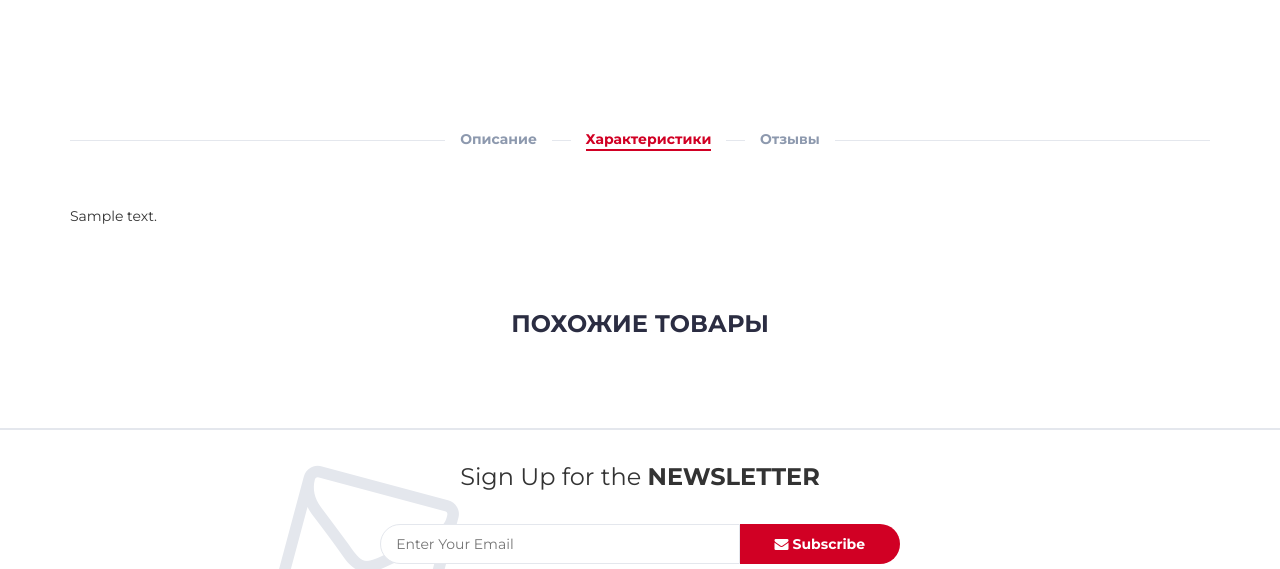
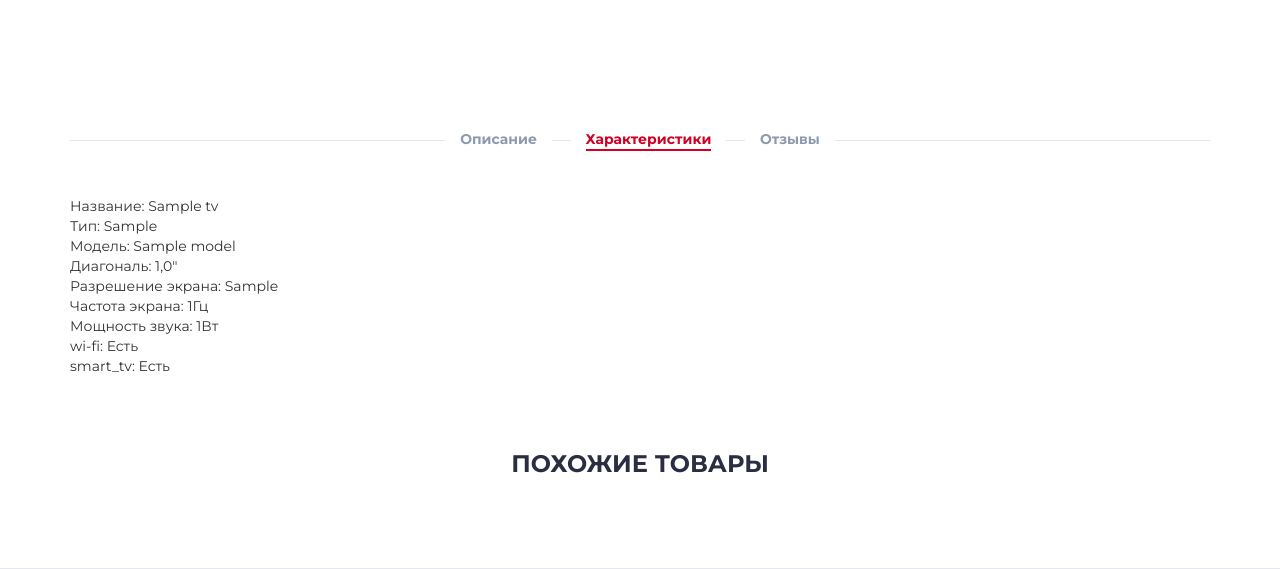
Before and after one commit to fleeper2133/tv_shop, a Django app: page /tv/1 in a window 1280 px wide, after a click on "Характеристики". Shown: the part 519-1088 px from the top of the page. Run offline with Django 4.2, Linux system fonts and the light colour scheme; tables that the repository leaves empty hold one stand-in row (values such as "Sample post"); grey boxes marked "Sample" are stand-in pictures; some libraries are stand-ins or nearby versions.

Commit message:
add Specifications

```diff
--- a/tvshop/items/templates/items/detail.html
+++ b/tvshop/items/templates/items/detail.html
@@ -111,7 +111,26 @@
 								<div id="tab2" class="tab-pane fade in">
 									<div class="row">
 										<div class="col-md-12">
-											<p>{{ item.content|linebreaks }}</p>
+											<ul>
+												<li>Название: {{ item.title }}</li>
+												<li>Тип: {{ item.type_tv }}</li>
+												<li>Модель: {{ item.model }}</li>
+												<li>Диагональ: {{ item.diagonal }}"</li>
+												<li>Разрешение экрана: {{ item.resolution }}</li>
+												<li>Частота экрана: {{ item.frequency }}Гц</li>
+												<li>Мощность звука: {{ item.sound_power }}Вт</li>
+												{% if item.wi_fi %}
+													<li>wi-fi: Есть</li>
+												{% else %}
+													<li>wi-fi: Нет</li>
+												{% endif %}
+
+												{% if item.smart_tv %}
+													<li>smart_tv: Есть</li>
+												{% else %}
+													<li>smart_tv: Нет</li>
+												{% endif %}
+											</ul>
 										</div>
 									</div>
 								</div>
```
